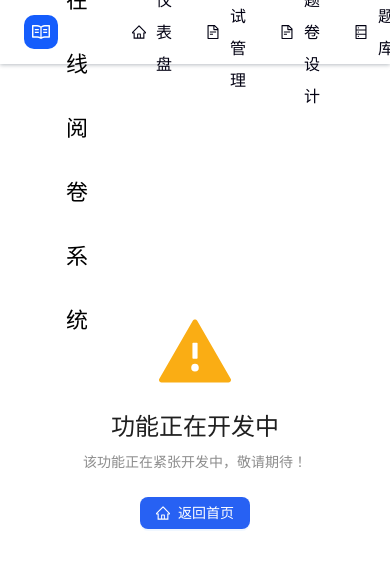
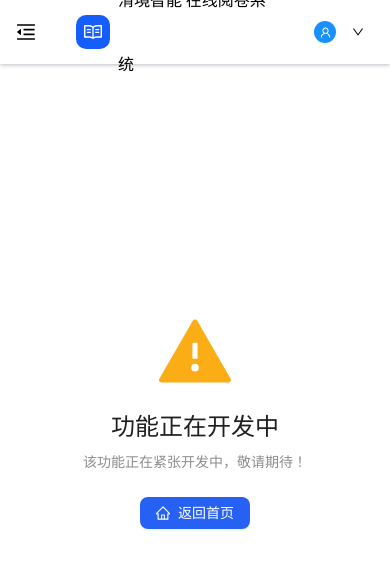
Before and after one commit to EnJoy810/work, a React (Vite) app: page /settings in a window 390 px wide. Shown: the top 568 px of the page. Built offline with nearby package versions, Linux system fonts and the light colour scheme.

Commit message:
导航栏移动端适配

```diff
--- a/src/layout/Navbar.jsx
+++ b/src/layout/Navbar.jsx
@@ -1,4 +1,4 @@
-import React from "react";
+import React, { useState, useEffect } from "react";
 import {
   HomeOutlined,
   UserOutlined,
@@ -9,10 +9,12 @@ import {
   ToolOutlined,
   LogoutOutlined,
   DownOutlined,
+  MenuFoldOutlined,
+  MenuUnfoldOutlined,
 } from "@ant-design/icons";
 import { APP_VERSION } from '../utils/appConfig';
 import { Link, useNavigate, useLocation } from "react-router-dom";
-import { Layout, Menu, Dropdown, Avatar } from "antd";
+import { Layout, Menu, Dropdown, Avatar, Drawer } from "antd";
 import { useMessageService } from "../components/common/message";
 import { useSelector, useDispatch } from "react-redux";
 import { clearUserInfo } from "../store/slices/userSlice";
@@ -27,6 +29,9 @@ const Navbar = () => {
   const { userInfo } = useSelector((state) => state.user);
   const { showSuccess } = useMessageService();
   const location = useLocation();
+  const [isMobile, setIsMobile] = useState(window.innerWidth <= 768);
+  const [isTablet, setIsTablet] = useState(window.innerWidth > 768 && window.innerWidth <= 1024);
+  const [isMenuOpen, setIsMenuOpen] = useState(false);
 
   // 用户菜单配置
   const userMenuItems = [
@@ -104,6 +109,32 @@ const Navbar = () => {
     }
   };
 
+  // 监听窗口尺寸变化
+  useEffect(() => {
+    const handleResize = () => {
+      setIsMobile(window.innerWidth <= 768);
+      setIsTablet(window.innerWidth > 768 && window.innerWidth <= 1024);
+      if (window.innerWidth > 768) {
+        setIsMenuOpen(false);
+      }
+    };
+
+    window.addEventListener('resize', handleResize);
+    return () => {
+      window.removeEventListener('resize', handleResize);
+    };
+  }, []);
+
+  // 切换侧边菜单显示状态
+  const toggleMenu = () => {
+    setIsMenuOpen(!isMenuOpen);
+  };
+
+  // 关闭侧边菜单
+  const closeMenu = () => {
+    setIsMenuOpen(false);
+  };
+
   return (
     <Header
       className="nav-bar-header"
@@ -123,12 +154,28 @@ const Navbar = () => {
           display: "flex",
           alignItems: "center",
           height: "100%",
-          // width: "90%",
-          // margin: "0 auto",
         }}
       >
+        {/* 移动端菜单按钮 */}
+        {isMobile && (
+          <button
+            className="mobile-menu-button"
+            onClick={toggleMenu}
+            style={{
+              background: "none",
+              border: "none",
+              padding: "0 16px",
+              color: "#000",
+              fontSize: "20px",
+              cursor: "pointer",
+            }}
+          >
+            {isMenuOpen ? <MenuUnfoldOutlined /> : <MenuFoldOutlined />}
+          </button>
+        )}
         {/* 左侧：系统标题 */}
         <div
+          className="logo-container"
           style={{
             display: "flex",
             alignItems: "center",
@@ -139,20 +186,23 @@ const Navbar = () => {
           }}
         >
           <LogoIcon fontSize={18} />
+          {!isTablet && (
             <span
               style={{
                 marginLeft: 8,
                 color: "#000",
                 marginRight: 8,
-              fontSize: 22,
+                fontSize: isMobile ? 16 : 22,
                 fontWeight: "bold",
               }}
             >
               清境智能 在线阅卷系统
             </span>
+          )}
         </div>
 
-        {/* 中间：顶部菜单 - 占据剩余空间并居中展示 */}
+        {/* 桌面端顶部菜单 */}
+        {!isMobile && (
           <div
             style={{
               flex: 1,
@@ -181,6 +231,7 @@ const Navbar = () => {
               );
             })}
           </div>
+        )}
 
         {/* 右侧：用户信息 */}
         <Dropdown
@@ -199,6 +250,50 @@ const Navbar = () => {
           </div>
         </Dropdown>
       </div>
+
+      {/* 移动端左侧抽屉菜单 */}
+      <Drawer
+        title="菜单导航"
+        placement="left"
+        onClose={closeMenu}
+        open={isMenuOpen && isMobile}
+        width={250}
+        style={{
+          zIndex: 1000,
+        }}
+      >
+        <div className="mobile-menu-container">
+          {menuList.map((item) => {
+            // 判断当前路由是否匹配菜单项的路径
+            const isActive =
+              location.pathname === item.path ||
+              (item.path !== "/" &&
+                location.pathname.startsWith(item.path + "/"));
+
+            return (
+              <Link
+                key={item.key}
+                to={item.path}
+                onClick={closeMenu}
+                className={`mobile-menu-item ${isActive ? "active" : ""}`}
+                style={{
+                  textDecoration: "none",
+                  display: "flex",
+                  alignItems: "center",
+                  padding: "12px 16px",
+                  marginBottom: "8px",
+                  borderRadius: "6px",
+                  color: isActive ? "#fff" : "#000",
+                  backgroundColor: isActive ? "#001529" : "transparent",
+                }}
+              >
+                {item.icon}
+                <span style={{ marginLeft: 12 }}>{item.label}</span>
+              </Link>
+            );
+          })}
+        </div>
+      </Drawer>
     </Header>
   );
 };
--- a/src/layout/navbar.css
+++ b/src/layout/navbar.css
@@ -11,6 +11,7 @@
   align-items: center;
   justify-content: center;
   cursor: pointer;
+  transition: all 0.3s ease;
 }
 
 .nav-bar-header .menu-item:hover {
@@ -37,8 +38,48 @@
   align-items: center;
   cursor: pointer;
   color: #030213;
+  transition: all 0.3s ease;
 }
 
 .nav-bar-header .user-drop:hover {
   background-color: #e9ebef;
 }
+
+/* 移动端菜单按钮样式 */
+.nav-bar-header .mobile-menu-button {
+  display: none;
+}
+
+/* 移动端左侧菜单样式 */
+.mobile-menu-container {
+  padding: 16px 0;
+}
+
+.mobile-menu-item {
+  transition: all 0.3s ease;
+}
+
+.mobile-menu-item:hover {
+  background-color: #f0f0f0 !important;
+}
+
+/* 响应式布局 */
+@media (max-width: 768px) {
+  .nav-bar-header .mobile-menu-button {
+    display: block;
+  }
+
+  .nav-bar-header .logo-container {
+    padding: 0 16px;
+    flex: 1;
+  }
+
+  .nav-bar-header .logo-container span {
+    font-size: 16px;
+  }
+
+  .nav-bar-header .user-drop {
+    margin-right: 16px;
+    margin-left: auto;
+  }
+}
--- a/src/pages/dashboard/Home.jsx
+++ b/src/pages/dashboard/Home.jsx
@@ -24,6 +24,7 @@ import {
 } from "@ant-design/icons";
 import { useNavigate } from "react-router-dom";
 import { useEffect, useState } from "react";
+import { useSelector } from "react-redux";
 import request from "../../utils/request";
 import "./styles/home.css";
 import ExamCard from "./components/ExamCard";
@@ -34,6 +35,7 @@ const Home = () => {
   const navigate = useNavigate();
   const [recentExams, setRecentExams] = useState([]);
   const [loading, setLoading] = useState(true);
+  const { userInfo } = useSelector((state) => state.user);
 
   // 获取考试列表数据
   useEffect(() => {
@@ -77,7 +79,7 @@ const Home = () => {
       >
         <div>
           <Title level={3} style={{ margin: 0 }}>
-            欢迎回来，李老师
+            欢迎回来，{userInfo?.username || '老师'}
           </Title>
           <Text type="secondary">{getCurrentDate()}</Text>
         </div>
--- a/src/pages/dashboard/components/ExamCard.jsx
+++ b/src/pages/dashboard/components/ExamCard.jsx
@@ -163,6 +163,7 @@ const ExamCard = ({ exam, navigate }) => {
           justifyContent: "space-between",
           alignItems: "center",
           marginBottom: "8px",
+          flexWrap: "wrap",
         }}
       >
         <div>
--- a/src/pages/exam/components/ObjectiveQuestionModal.jsx
+++ b/src/pages/exam/components/ObjectiveQuestionModal.jsx
@@ -278,7 +278,7 @@ const ObjectiveQuestionModal = ({
     if (isEditMode && !isInitialDataLoaded) {
       return;
     }
-    console.log("根据segments更新questions");
+    // console.log("根据segments更新questions");
 
     // 如果questions数组为空，直接使用生成的数据初始化
     if (questions.length === 0 && segments && segments.length > 0) {
--- a/src/utils/tools.js
+++ b/src/utils/tools.js
@@ -1,4 +1,4 @@
-import CryptoJS from 'crypto-js';
+import CryptoJS from "crypto-js";
 
 // 密码加密（使用SHA-256算法）
 export const encryptPassword = (password) => {
@@ -229,15 +229,15 @@ import {
   calculatePageContentHeight,
   splitBlankQuestion,
   processPageQuestions,
-  calculateQuestionsPagination
-} from './pagePaginationUtils';
+  calculateQuestionsPagination,
+} from "./pagePaginationUtils";
 
 export {
   calculateQuestionHeight,
   calculatePageContentHeight,
   splitBlankQuestion,
   processPageQuestions,
-  calculateQuestionsPagination
+  calculateQuestionsPagination,
 };
 
 // 计算元素相对于参考元素的位置信息
@@ -275,6 +275,12 @@ export const calculateElementPosition = (element, referenceElement) => {
   }
   // console.log("referenceRect 左", elementRect.left, referenceRect.left);
   // console.log("referenceRect ", elementRect, referenceRect);
+  console.log(
+    "elementRect 当前元素===>",
+    elementRect,
+    "referenceRect 参考元素 --->",
+    referenceRect
+  );
 
   // 计算相对位置（相对于参考元素的左上角）
   const relativeLeft = parseFloat(
@@ -298,7 +304,7 @@ export const calculateElementPosition = (element, referenceElement) => {
   const rightPercent = parseFloat((relativeRight / realWidth).toFixed(4));
   const topPercent = parseFloat((relativeTop / realHeight).toFixed(4));
   const bottomPercent = parseFloat((relativeBottom / realHeight).toFixed(4));
-
+  // debugger;
   return {
     real: {
       width: parseFloat(elementRect.width.toFixed(2)),
```
Lines whose indentation alone changed are shown as unchanged.
